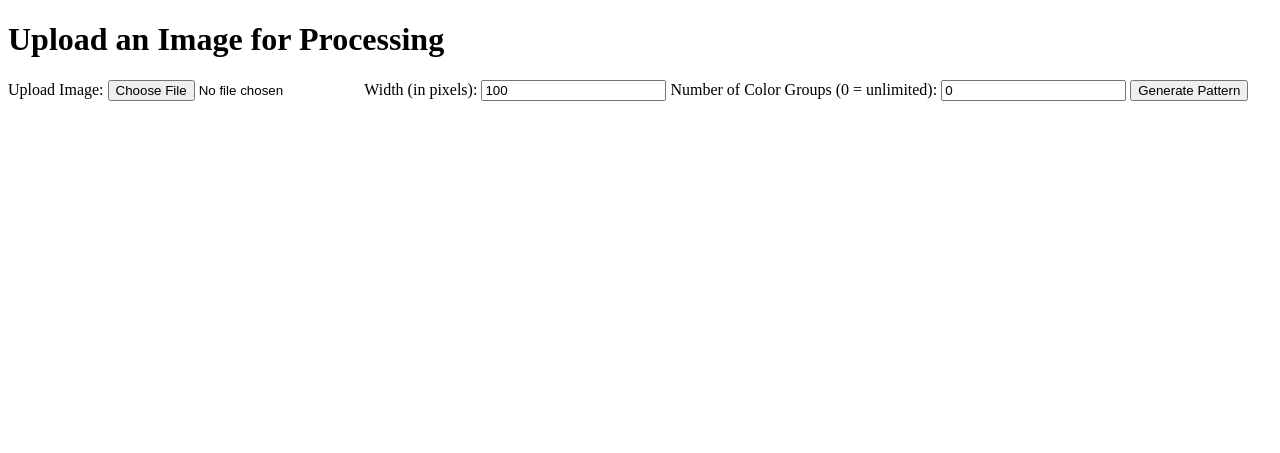
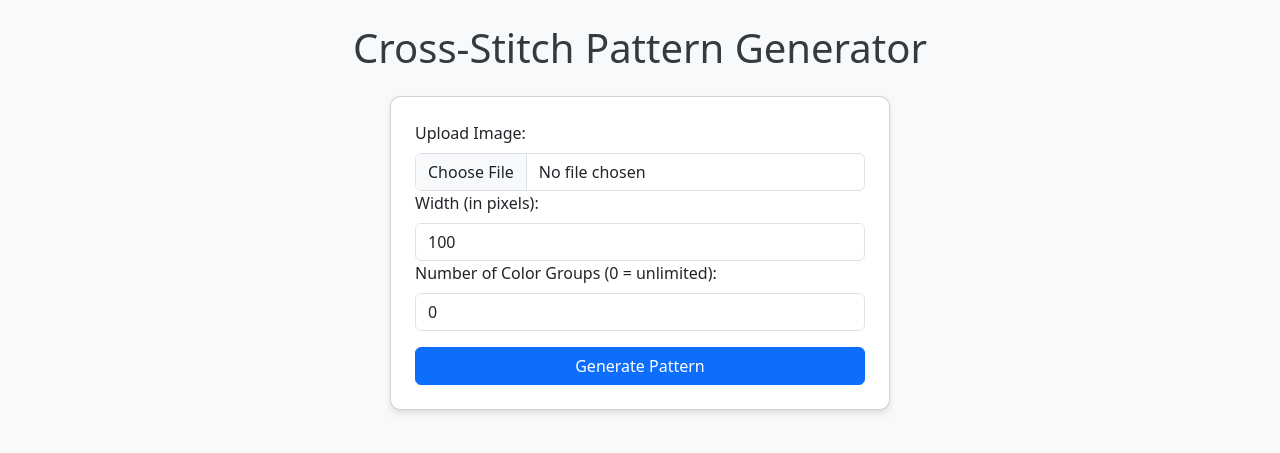
Before and after one commit to ottowong/cross-stitch-pattern-from-image, a Flask app: page / in a window 1280 px wide. Shown: the top 453 px of the page. Run offline with Flask 3, Linux system fonts and the light colour scheme.

Commit message:
Make stuff look nice

```diff
--- /dev/null
+++ b/static/style.css
@@ -0,0 +1,25 @@
+body {
+    background-color: #f8f9fa;
+}
+
+h1 {
+    color: #343a40;
+}
+
+.card {
+    max-width: 500px;
+    margin: auto;
+    background: white;
+    border-radius: 10px;
+    padding: 20px;
+    box-shadow: 0px 4px 6px rgba(0, 0, 0, 0.1);
+}
+
+.text-center a {
+    text-decoration: none;
+    color: #343a40;
+}
+
+.text-center a:hover {
+    color: black;
+}
--- /dev/null
+++ b/templates/base.html
@@ -0,0 +1,31 @@
+<!DOCTYPE html>
+<html lang="en">
+<head>
+    <meta charset="UTF-8">
+    <meta name="viewport" content="width=device-width, initial-scale=1">
+    <title>{% block title %}Cross-Stitch Generator{% endblock %}</title>
+
+    <!-- Bootstrap CSS -->
+    <link href="https://cdn.jsdelivr.net/npm/bootstrap@5.3.0/dist/css/bootstrap.min.css" rel="stylesheet">
+
+    <!-- Custom CSS -->
+    <link rel="stylesheet" href="{{ url_for('static', filename='style.css') }}">
+
+    {% block extra_head %}{% endblock %}
+</head>
+<body class="container mt-4">
+
+    <header class="mb-4">
+        <h1 class="text-center"><a href="/">Cross-Stitch Pattern Generator</a></h1>
+    </header>
+
+    <main>
+        {% block content %}{% endblock %}
+    </main>
+
+    <!-- Bootstrap JS (Optional) -->
+    <script src="https://cdn.jsdelivr.net/npm/bootstrap@5.3.0/dist/js/bootstrap.bundle.min.js"></script>
+
+    {% block extra_scripts %}{% endblock %}
+</body>
+</html>
--- a/templates/index.html
+++ b/templates/index.html
@@ -1,27 +1,19 @@
-<!DOCTYPE html>
-<html lang="en">
-<head>
-    <meta charset="UTF-8">
-    <meta name="viewport" content="width=device-width, initial-scale=1.0">
-    <title>Upload Image</title>
-</head>
-<body>
+{% extends "base.html" %}
 
-<h1>Upload an Image for Processing</h1>
+{% block title %}Upload Image{% endblock %}
 
-<form action="/" method="POST" enctype="multipart/form-data">
-    <label for="image">Upload Image:</label>
-    <input type="file" name="image" required>
+{% block content %}
 
-    <label for="width">Width (in pixels):</label>
-    <input type="number" name="width" value="100" min="10" required>
+    <form action="/" method="POST" enctype="multipart/form-data" class="card p-4">
+        <label for="image" class="form-label">Upload Image:</label>
+        <input type="file" name="image" class="form-control" required>
 
-    <label for="num_colors">Number of Color Groups (0 = unlimited):</label>
-    <input type="number" name="num_colors" value="0" min="0" required>
+        <label for="width" class="form-label">Width (in pixels):</label>
+        <input type="number" name="width" value="100" min="10" class="form-control" required>
 
-    <button type="submit">Generate Pattern</button>
-</form>
+        <label for="num_colors" class="form-label">Number of Color Groups (0 = unlimited):</label>
+        <input type="number" name="num_colors" value="0" min="0" class="form-control" required>
 
-
-</body>
-</html>
+        <button type="submit" class="btn btn-primary mt-3">Generate Pattern</button>
+    </form>
+{% endblock %}
```
Also changed, not shown: templates/completed.html (+18 -16 lines), templates/log_stream.html (+15 -44 lines).
